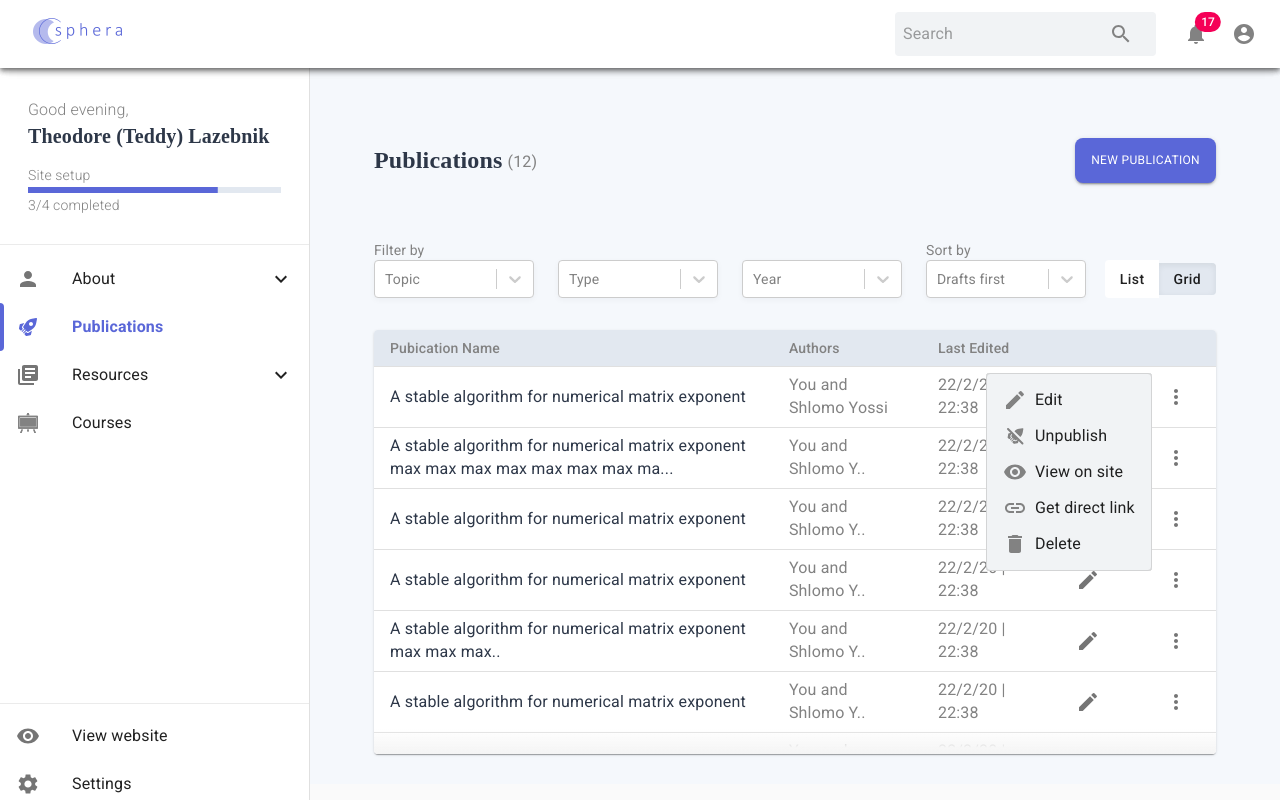
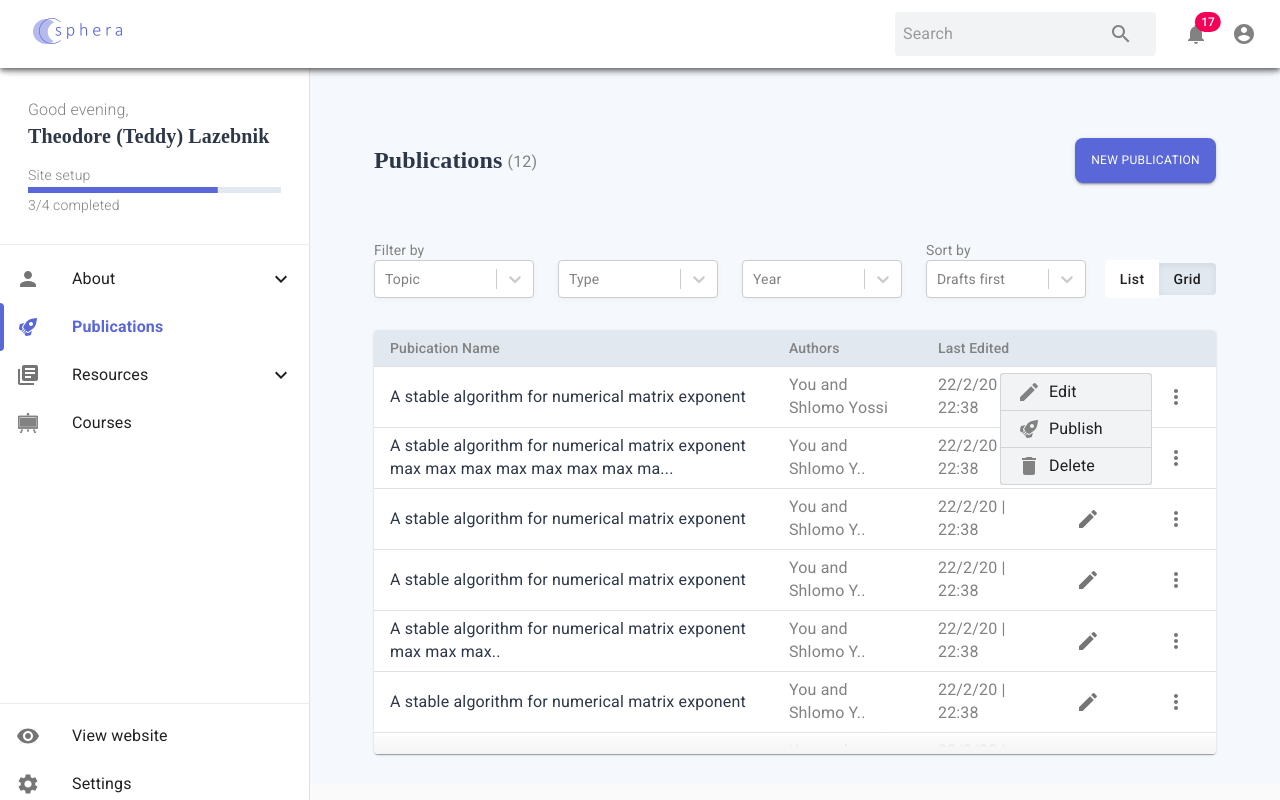
Before and after one commit to lecture-developer/lecture_website_app_generator_frontend, a React (Create React App) app in the folder sphera/: page / in a window 1280 px wide. Both pictures are taken after a click on the button 1175 px from the left and 397 px from the top of the page. Built offline with nearby package versions, Linux system fonts and the light colour scheme.

Commit message:
adding icon for publish, padding, margin border changes

```diff
--- a/sphera/src/components/Table/Table.js
+++ b/sphera/src/components/Table/Table.js
@@ -15,10 +15,9 @@ import Tooltip from '@material-ui/core/Tooltip';
 import CreateIcon from '@material-ui/icons/Create';
 import MoreVertIcon from '@material-ui/icons/MoreVert';
 import IconButton from '@material-ui/core/IconButton';
-import VisibilityIcon from '@material-ui/icons/Visibility';
-import LinkIcon from '@material-ui/icons/Link';
 import DeleteIcon from '@material-ui/icons/Delete';
-import UnpublishIcon from '../Icons/UnpublishIcon';
+
+import  PublicationsIcon from "../Icons/PublicationsIcon";
 
 import Menu from '@material-ui/core/Menu';
 import MenuItem from '@material-ui/core/MenuItem';
@@ -69,14 +68,23 @@ const useStyles = makeStyles({
     },
     icon: {
         color: '#828282',
-        marginRight: '0.5rem'
+        marginRight: '0.5rem',
+
+    },
+    spanIcon: {
+        marginLeft: '0.5rem'
+    },
+
+    padding:{
+        paddingTop: "0",
+        paddingBottom: "0"
     }
 });
 
 const StyledMenu = withStyles({
     paper: {
         border: '1px solid #d3d4d5',
-        backgroundColor: '#F1F3F5'
+        backgroundColor: '#F1F3F5',
     },
 })((props) => (
     <Menu
@@ -96,14 +104,22 @@ const StyledMenu = withStyles({
 
 const StyledMenuItem = withStyles((theme) => ({
     root: {
+        borderBottom: "1px solid #d3d4d5",
+        paddingRight: `calc(${theme.spacing(6)}px)`,
+
         '&:focus': {
             backgroundColor: theme.palette.primary.main,
             '& .MuiListItemIcon-root, & .MuiListItemText-primary': {
                 color: theme.palette.common.white,
             },
         },
+        '&:last-child':{
+            borderBottom: 'none'
+        }
+
     },
 }))(MenuItem);
+
 
 const toolTipStyle = makeStyles((theme) => ({
     arrow: {
@@ -129,6 +145,7 @@ function ContentTable(props) {
 
     const handleClickMenu = (event) => {
         setAnchorEl(event.currentTarget);
+        console.log(event.currentTarget)
     };
 
     const maxPublicationNameLength = 80;
@@ -157,12 +174,12 @@ function ContentTable(props) {
                             <TableCell align="left" className={classes.text}>{row.authors}</TableCell>
                             <TableCell align="left" className={classes.text}>{row.lastEdit}</TableCell>
                             <TableCell align="left" className={classes.text}>
-                                <IconButton>
+                                <IconButton >
                                     <CreateIcon />
                                 </IconButton>
                             </TableCell>
                             <TableCell align="left" className={classes.text}>
-                                <IconButton onClick={handleClickMenu}>
+                                <IconButton  onClick={handleClickMenu}>
                                     <MoreVertIcon />
                                 </IconButton>
                             </TableCell>
@@ -171,11 +188,10 @@ function ContentTable(props) {
                                 keepMounted
                                 open={Boolean(anchorEl)}
                                 onClose={handleCloseMenu}
+                                MenuListProps={{classes: {padding: classes.padding}}}
                                 className={classes.text}>
                                 <StyledMenuItem><CreateIcon className={classes.icon} />Edit</StyledMenuItem>
-                                <StyledMenuItem><UnpublishIcon color={'#828282'} className={classes.icon} />Unpublish</StyledMenuItem>
-                                <StyledMenuItem><VisibilityIcon className={classes.icon} />View on site</StyledMenuItem>
-                                <StyledMenuItem><LinkIcon className={classes.icon} />Get direct link</StyledMenuItem>
+                                <StyledMenuItem><PublicationsIcon color={'#828282'} className={classes.icon} /><span className={classes.spanIcon}>Publish</span></StyledMenuItem>
                                 <StyledMenuItem><DeleteIcon className={classes.icon} />Delete</StyledMenuItem>
                             </StyledMenu>
                         </TableRow>
```
